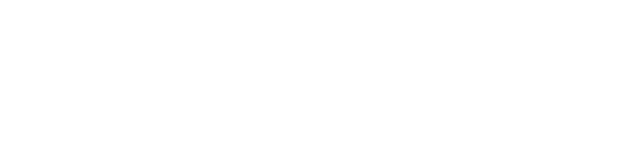
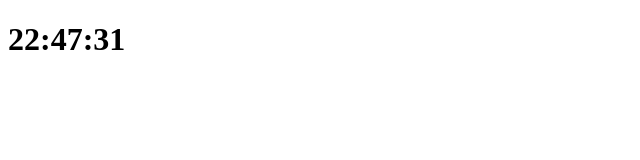
Before and after one commit to benjamenwayne/clock, a plain HTML site: page index.html in a window 1280 px wide. Shown: the whole page, without its empty margins (0-640 px from the left). Drawn offline with Linux system fonts and the light colour scheme.

Commit message:
Got clock working and ticking.

```diff
--- a/index.html
+++ b/index.html
@@ -7,6 +7,7 @@
     <link rel="stylesheet" href="index.css">
 </head>
 <body>
+    <h1 id="time"></h1>
     <script src="index.js"></script>
 </body>
 </html>
--- a/index.js
+++ b/index.js
@@ -0,0 +1,24 @@
+
+// let updateClock = () =>{
+//     let date = new Date()
+//     let hours = date.getHours();
+//     let minutes = date.getMinutes();
+//     let seconds = date.getSeconds();
+//     let currentTime = hours + ":" + minutes + ":" + seconds
+//     document.getElementById("clock").innerHTML = currentTime
+// }
+// setInterval(updateClock, 1000)
+
+
+
+function updateClock() {
+    const now = new Date();
+    const hours = now.getHours();
+    const minutes = now.getMinutes();
+    const seconds = now.getSeconds();
+
+    // Update the HTML elements with the extracted time values
+    document.getElementById("time").innerHTML = hours + ":" + minutes + ":" + seconds
+
+}
+setInterval(updateClock, 1000);
```
